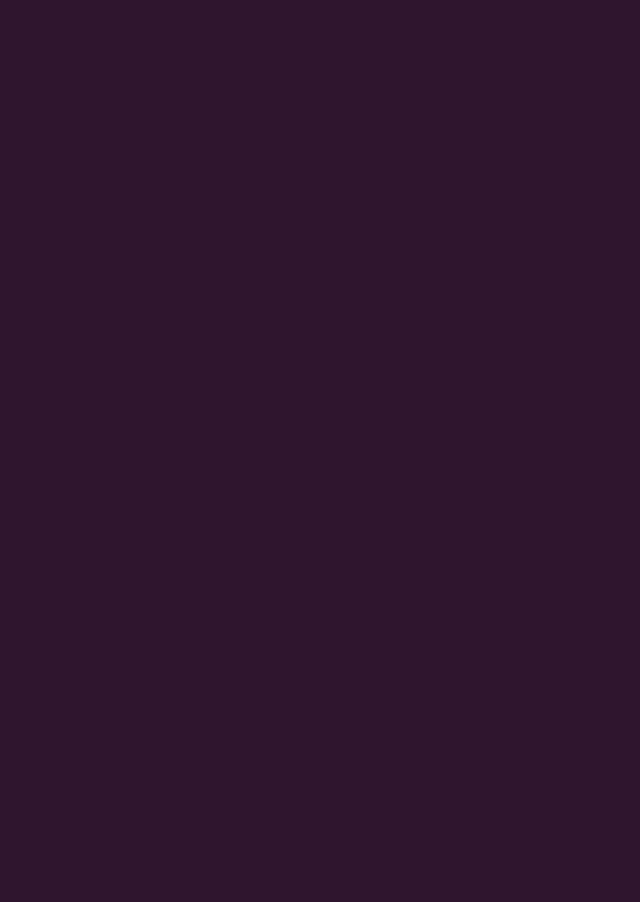
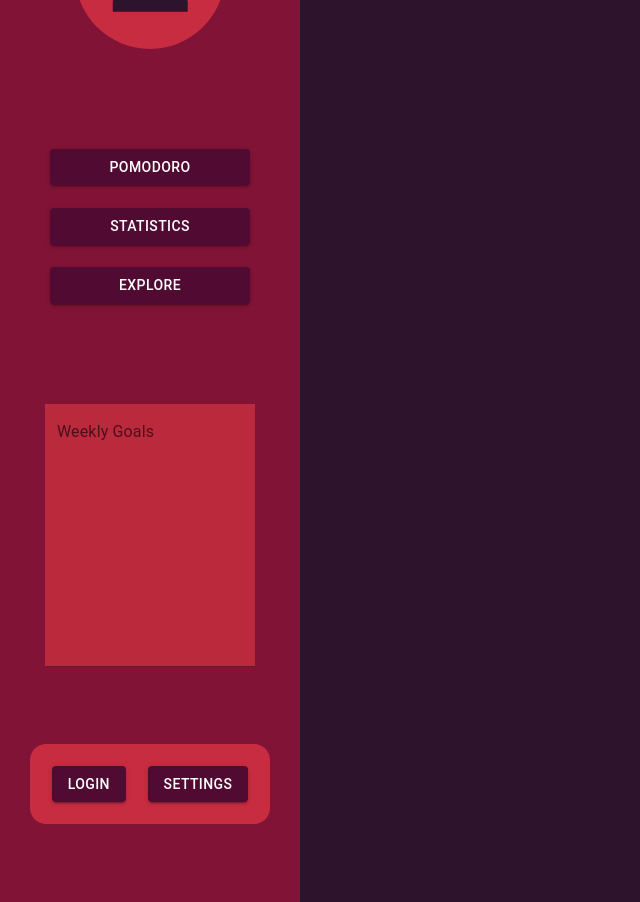
Before and after one commit to dabeedc/teamesse, a React (Create React App) app in the folder pomodoro/: page / in a window 1280 px wide. Shown: the part 5080-5982 px from the top of the page, without its empty margins (0-640 px from the left). Before the commit the page ends 4902 px from the top, so only its background shows below. Built offline with nearby package versions, Linux system fonts and the light colour scheme.

Commit message:
add sidebar

```diff
--- a/pomodoro/src/App.js
+++ b/pomodoro/src/App.js
@@ -3,7 +3,7 @@ import { Clock } from "./clock/Clock";
 import { ColorSampler } from "./components/ColorSampler";
 import LoginPage from "./components/login/LoginPage";
 import SignUpPage from "./components/login/SignUpPage";
-
+import { Sidebar } from "./sidebar/Sidebar";
 import { Profile } from "./profile/Profile"
 
 function App() {
@@ -16,6 +16,7 @@ function App() {
       <LoginPage />
       <hr />
       <SignUpPage/>
+	  <Sidebar/>
     </div>
 
   );
--- /dev/null
+++ b/pomodoro/src/sidebar/Sidebar.js
@@ -0,0 +1,94 @@
+import React from "react";
+import {
+  Box,
+  Button,
+  TextField,
+  Avatar,
+} from "@mui/material";
+
+export const Sidebar = () => {
+  return (
+    <>
+		<Box
+			sx={{
+				display: "flex",
+				flexDirection: "column",
+				alignItems: 'center',
+				justifyContent: 'space-evenly',
+				width: "300px",
+				height: "1080px",
+				backgroundColor: (theme) => theme.palette.common.third,
+			}}
+		>
+			<Avatar
+				sx={{
+				backgroundColor: "common.second",
+				width: 150,
+				height: 150,
+				}}
+			/>
+			<Box
+				sx={{
+					display: "flex",
+					flexDirection: "column",
+					alignItems: 'center',
+					justifyContent: "space-evenly",
+					height: "200px"
+				}}
+			>
+				<Button
+					variant="contained"
+					sx={{ backgroundColor: "common.fourth", width: "200px" }}
+					>
+					Pomodoro
+				</Button>
+				<Button
+					variant="contained"
+					sx={{ backgroundColor: "common.fourth", width: "200px" }}
+				>
+				Statistics
+				</Button>
+				<Button
+					variant="contained"
+					sx={{ backgroundColor: "common.fourth", width: "200px" }}
+				>
+				Explore
+				</Button>
+			</Box>
+			<TextField
+				sx={{ width: "70%", backgroundColor: "common.second" }}
+				multiline
+				rows={10}
+				label="Weekly Goals"
+				defaultValue=""
+				variant="filled"
+			/>
+			<Box
+				sx={{
+					display: "flex",
+					flexDirection: "row",
+					alignItems: 'center',
+					justifyContent: 'space-evenly',
+					width: "80%",
+					height: "80px",
+					borderRadius: "16px",
+					backgroundColor: (theme) => theme.palette.common.second,
+				}}
+			>
+				<Button
+					variant="contained"
+					sx={{ backgroundColor: "common.fourth" }}
+				>
+					Login
+				</Button>
+				<Button
+					variant="contained"
+					sx={{ backgroundColor: "common.fourth" }}
+				>
+					Settings
+				</Button>
+			</Box>
+      </Box>
+    </>
+  );
+};
```
